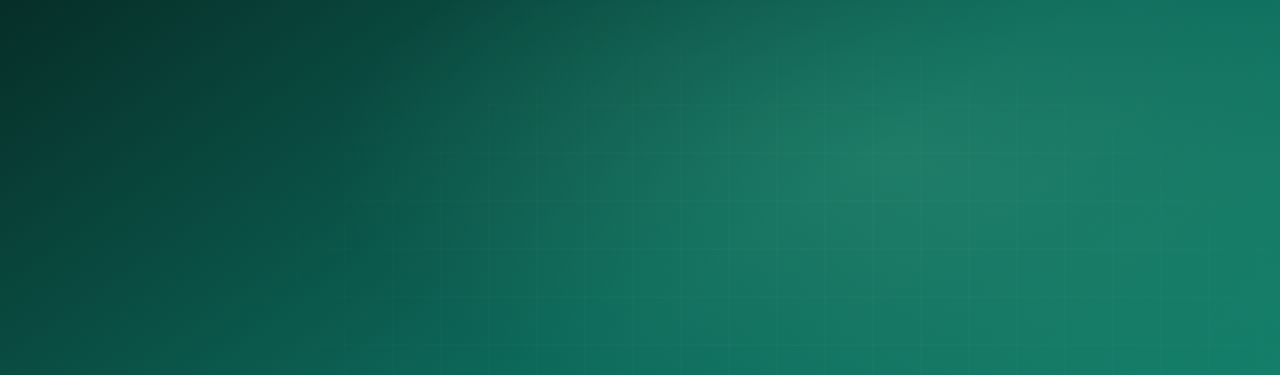
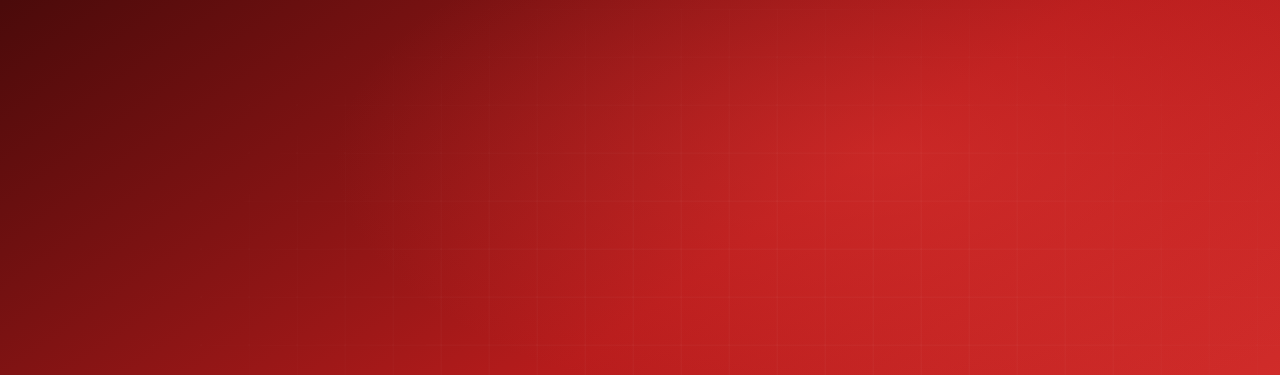
Before and after one commit to yvh51011/pushtest, a plain HTML site: page index.html in a window 1280 px wide. Shown: the top 375 px of the page. Drawn offline with nearby package versions, Linux system fonts and the light colour scheme.

Commit message:
Switch homepage theme to a red color palette.
Co-authored-by: Cursor <cursoragent@cursor.com>

```diff
--- a/index.html
+++ b/index.html
@@ -9,14 +9,14 @@
   <link href="https://fonts.googleapis.com/css2?family=Bricolage+Grotesque:opsz,wght@12..96,500;12..96,700;12..96,800&family=Source+Sans+3:wght@400;500;600&display=swap" rel="stylesheet" />
   <style>
     :root {
-      --ink: #1a2421;
-      --mist: #e8f0ec;
-      --foam: #f4faf7;
-      --teal: #0d6b5c;
-      --teal-deep: #084c41;
-      --leaf: #3d9b7a;
-      --sand: #c5d4cb;
-      --muted: #5a6b64;
+      --ink: #2a1212;
+      --mist: #fceeee;
+      --foam: #fff5f5;
+      --teal: #c62828;
+      --teal-deep: #8e1b1b;
+      --leaf: #e53935;
+      --sand: #e8c4c4;
+      --muted: #7a4a4a;
     }
 
     * {
@@ -45,9 +45,9 @@
       position: relative;
       overflow: hidden;
       background:
-        radial-gradient(ellipse 80% 60% at 70% 20%, rgba(61, 155, 122, 0.35), transparent 55%),
-        radial-gradient(ellipse 50% 40% at 10% 80%, rgba(13, 107, 92, 0.45), transparent 50%),
-        linear-gradient(145deg, #062e28 0%, #0d6b5c 45%, #1a8f75 100%);
+        radial-gradient(ellipse 80% 60% at 70% 20%, rgba(229, 57, 53, 0.4), transparent 55%),
+        radial-gradient(ellipse 50% 40% at 10% 80%, rgba(183, 28, 28, 0.5), transparent 50%),
+        linear-gradient(145deg, #4a0a0a 0%, #b71c1c 45%, #e53935 100%);
       color: var(--mist);
     }
 
```
